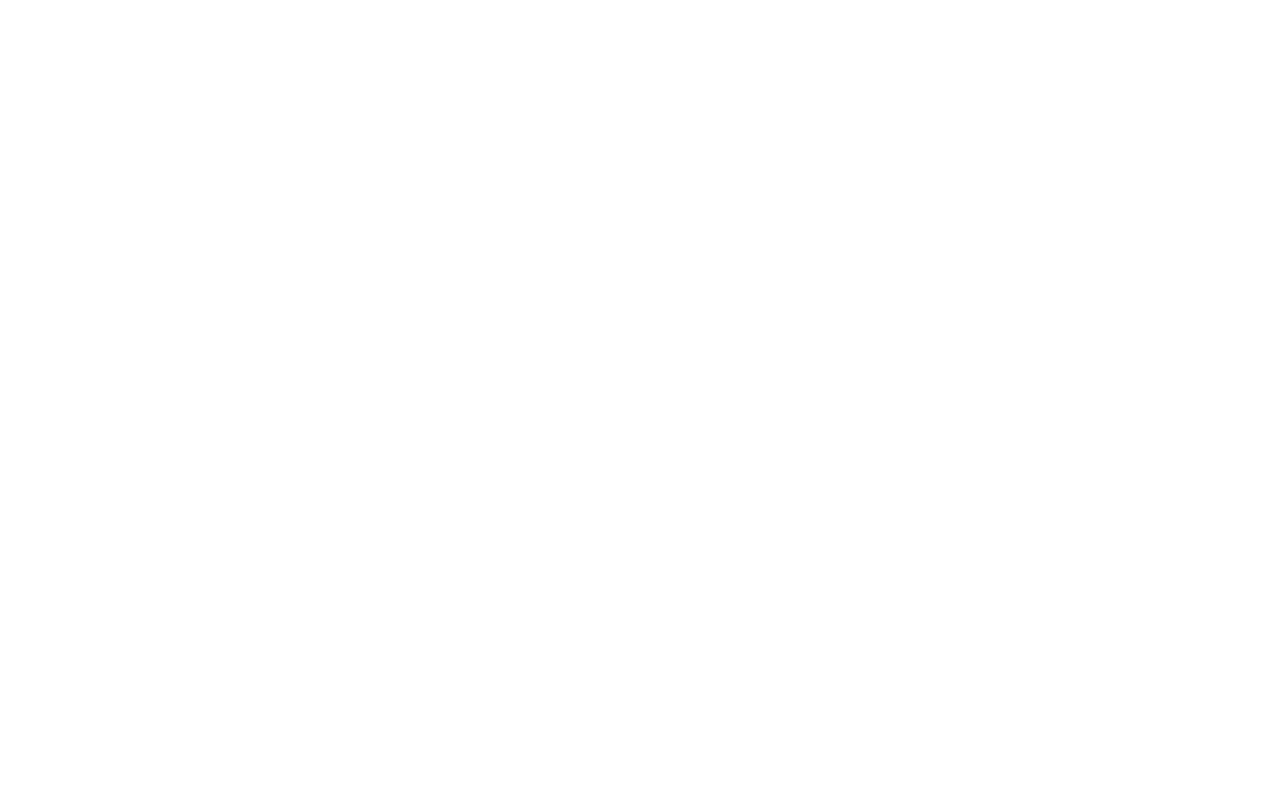
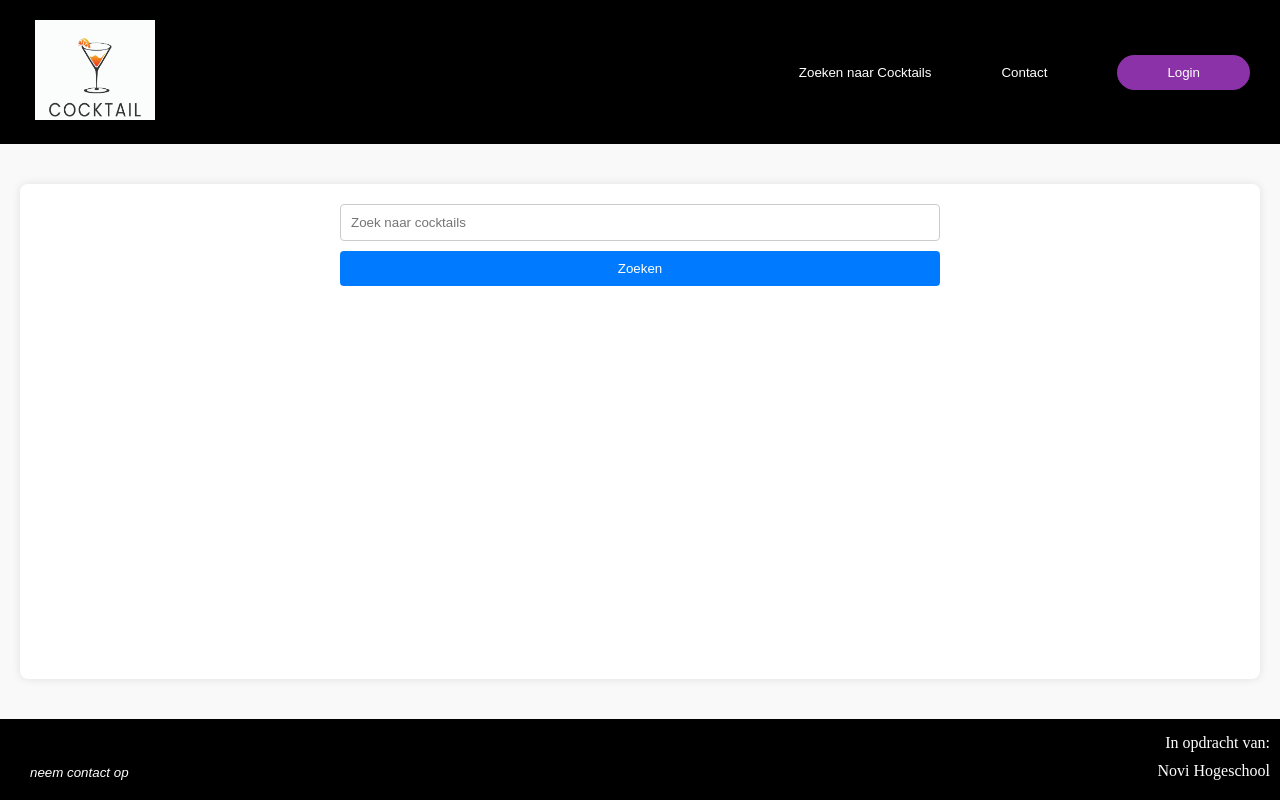
Before and after one commit to Gitaccount821/Frontend-eindproject-cocktails, a React (Vite) app: page /Search in a window 1280 px wide. Before the commit this address had no page. Built offline with nearby package versions, Linux system fonts and the light colour scheme.

Commit message:
zoekpagina layout functioneel, maar nog NIET integrated met de API. Kom hier later op terug

```diff
--- a/src/App.css
+++ b/src/App.css
@@ -232,6 +232,80 @@
     text-decoration: underline;
 }
 
+.search-section {
+    display: flex;
+    justify-content: center;
+
+    flex: 1;
+    padding: 40px 20px;
+    background-color: #f9f9f9;
+}
+
+.search-container {
+    display: flex;
+    flex-direction: column;
+    align-items: center;
+    width: 100%;
+    background-color: #fff;
+    padding: 20px;
+    border-radius: 8px;
+    box-shadow: 0 0 10px rgba(0, 0, 0, 0.1);
+}
+
+.search-form {
+    display: flex;
+    flex-direction: column;
+    width: 100%;
+    max-width: 600px;
+}
+
+.search-input {
+    padding: 10px;
+    margin-bottom: 10px;
+    width: 100%;
+    border: 1px solid #ccc;
+    border-radius: 4px;
+}
+
+.search-button {
+    padding: 10px;
+    border: none;
+    background-color: #007bff;
+    color: white;
+    border-radius: 4px;
+    cursor: pointer;
+}
+
+.search-button:hover {
+    background-color: #0056b3;
+}
+
+.error-message {
+    color: red;
+    margin-top: 10px;
+}
+
+.suggestions-list {
+    list-style: none;
+    padding: 0;
+    margin: 10px 0 0;
+    width: 100%;
+    max-width: 600px;
+    border: 1px solid #ccc;
+    border-radius: 4px;
+    background-color: #fff;
+    box-shadow: 0 0 10px rgba(0, 0, 0, 0.1);
+}
+
+.suggestion-item {
+    padding: 10px;
+    cursor: pointer;
+}
+
+.suggestion-item:hover {
+    background-color: #f1f1f1;
+}
+
 /* Tekst opmaak, refactor later als reusable? Zoek ook betere tekst opmaak */
 
 .small-text {
--- a/src/App.jsx
+++ b/src/App.jsx
@@ -5,6 +5,7 @@
 import Contact from './pages/Contact';
 import SignUp from "./pages/SignUp";
 import Login from "./pages/Login";
+import Search from "./pages/Search";
 import { AuthProvider } from './context/Authcontext';
 
 function App() {
@@ -16,6 +17,7 @@
                     <Route path="/contact" element={<Contact />} />
                     <Route path="/SignUp" element={<SignUp />} />
                     <Route path="/Login" element={<Login />} />
+                    <Route path="/Search" element={<Search />} />
 
                 </Routes>
             </AuthProvider>
--- a/src/components/Headersection.jsx
+++ b/src/components/Headersection.jsx
@@ -1,6 +1,5 @@
 import React from 'react';
 import { useLocation } from 'react-router-dom';
-import {useAuth} from "../context/Authcontext";
 
 const HeaderSection = ({
                            handleNavigateHome,
@@ -12,8 +11,6 @@
                            user
                        }) => {
     const location = useLocation();
-
-
 
     return (
         <section className="flex-container section1">
--- a/src/pages/Home.jsx
+++ b/src/pages/Home.jsx
@@ -21,6 +21,10 @@
         navigate('/');
     };
 
+    const handleNavigateToSearch = () => {
+        navigate('/search');
+    };
+
     const handleNavigateHome = () => {
         navigate('/');
     };
@@ -33,6 +37,7 @@
                     handleNavigateToContact={handleNavigateToContact}
                     handleLogout={handleLogout}
                     handleNavigateToLogin={handleNavigateToLogin}
+                    handleNavigateToSearch={handleNavigateToSearch}
                     user={user}
                     logoImage={logoImage}
                 />
--- /dev/null
+++ b/src/pages/Search.jsx
@@ -0,0 +1,120 @@
+import React, { useState } from 'react';
+import { useNavigate } from 'react-router-dom';
+import logoImage from "../assets/cocktaillogoheader.png";
+import HeaderSection from '../components/HeaderSection';
+import { useAuth } from '../context/AuthContext';
+
+function Search() {
+    const navigate = useNavigate();
+    const { user, logout } = useAuth();
+    const [searchQuery, setSearchQuery] = useState('');
+    const [searchResults, setSearchResults] = useState([]);
+    const [errorMessage, setErrorMessage] = useState('');
+
+    const handleNavigateToContact = () => {
+        navigate('/contact');
+    };
+
+    const handleNavigateHome = () => {
+        navigate('/');
+    };
+
+    const handleNavigateToLogin = () => {
+        navigate('/login');
+    };
+
+    const handleLogout = () => {
+        logout();
+        navigate('/');
+    };
+
+    const handleSearch = (query) => {
+        if (query.trim() === '') {
+            setSearchResults([]);
+            setErrorMessage('Vul alsjeblieft een waarde in');
+            return;
+        }
+
+        setErrorMessage('');
+
+        // TEST ZOEK RESULTATEN: vul hier later de API in (integreren)
+        const simulatedResults = [
+            { id: 1, name: 'Margarita' },
+            { id: 2, name: 'Mojito' },
+            { id: 3, name: 'Old Fashioned' },
+            { id: 4, name: 'Cosmopolitan' },
+            { id: 5, name: 'Daiquiri' }
+        ];
+        setSearchResults(simulatedResults.filter(cocktail => cocktail.name.toLowerCase().includes(query.toLowerCase())));
+    };
+
+    const handleInputChange = (e) => {
+        const query = e.target.value;
+        setSearchQuery(query);
+        handleSearch(query);
+    };
+
+    const handleSelectSuggestion = (name) => {
+        setSearchQuery(name);
+        setSearchResults([]);
+    };
+
+    return (
+        <div className="app-container">
+            <main className="main-content">
+                <HeaderSection
+                    handleNavigateHome={handleNavigateHome}
+                    handleNavigateToContact={handleNavigateToContact}
+                    handleLogout={handleLogout}
+                    handleNavigateToLogin={handleNavigateToLogin}
+                    handleNavigateToSearch={() => navigate('/search')}
+                    user={user}
+                    logoImage={logoImage}
+                />
+
+                <section className="search-section">
+                    <div className="search-container">
+                        <form onSubmit={(e) => e.preventDefault()} className="search-form">
+                            <input
+                                type="text"
+                                value={searchQuery}
+                                onChange={handleInputChange}
+                                placeholder="Zoek naar cocktails"
+                                className="search-input"
+                            />
+                            <button type="submit" className="search-button">Zoeken</button>
+                        </form>
+                        {errorMessage && <p className="error-message">{errorMessage}</p>}
+                        {searchResults.length > 0 && (
+                            <ul className="suggestions-list">
+                                {searchResults.map(result => (
+                                    <li
+                                        key={result.id}
+                                        onClick={() => handleSelectSuggestion(result.name)}
+                                        className="suggestion-item"
+                                    >
+                                        {result.name}
+                                    </li>
+                                ))}
+                            </ul>
+                        )}
+                    </div>
+                </section>
+            </main>
+
+            <footer className="flex-item footer">
+                <div className="footer-left">
+                    <button className="button" onClick={handleNavigateToContact}>
+                        <p className="contact-text">neem contact op</p>
+                    </button>
+                </div>
+                <div className="footer-right">
+                    <p>In opdracht van:</p>
+                    <p>Novi Hogeschool</p>
+                </div>
+            </footer>
+        </div>
+    );
+}
+
+export default Search;
--- a/src/pages/contact.jsx
+++ b/src/pages/contact.jsx
@@ -34,7 +34,7 @@
                     handleNavigateToContact={handleNavigateToContact}
                     handleLogout={handleLogout}
                     handleNavigateToLogin={handleNavigateToLogin}
-                    handleNavigateToSearch={() => navigate('/search')} // Add this if you have a search page
+                    handleNavigateToSearch={() => navigate('/search')}
                     user={user}
                     logoImage={logoImage}
                 />
```
Also changed, not shown: src/pages/search.jsx (deleted, +0 -25 lines).
